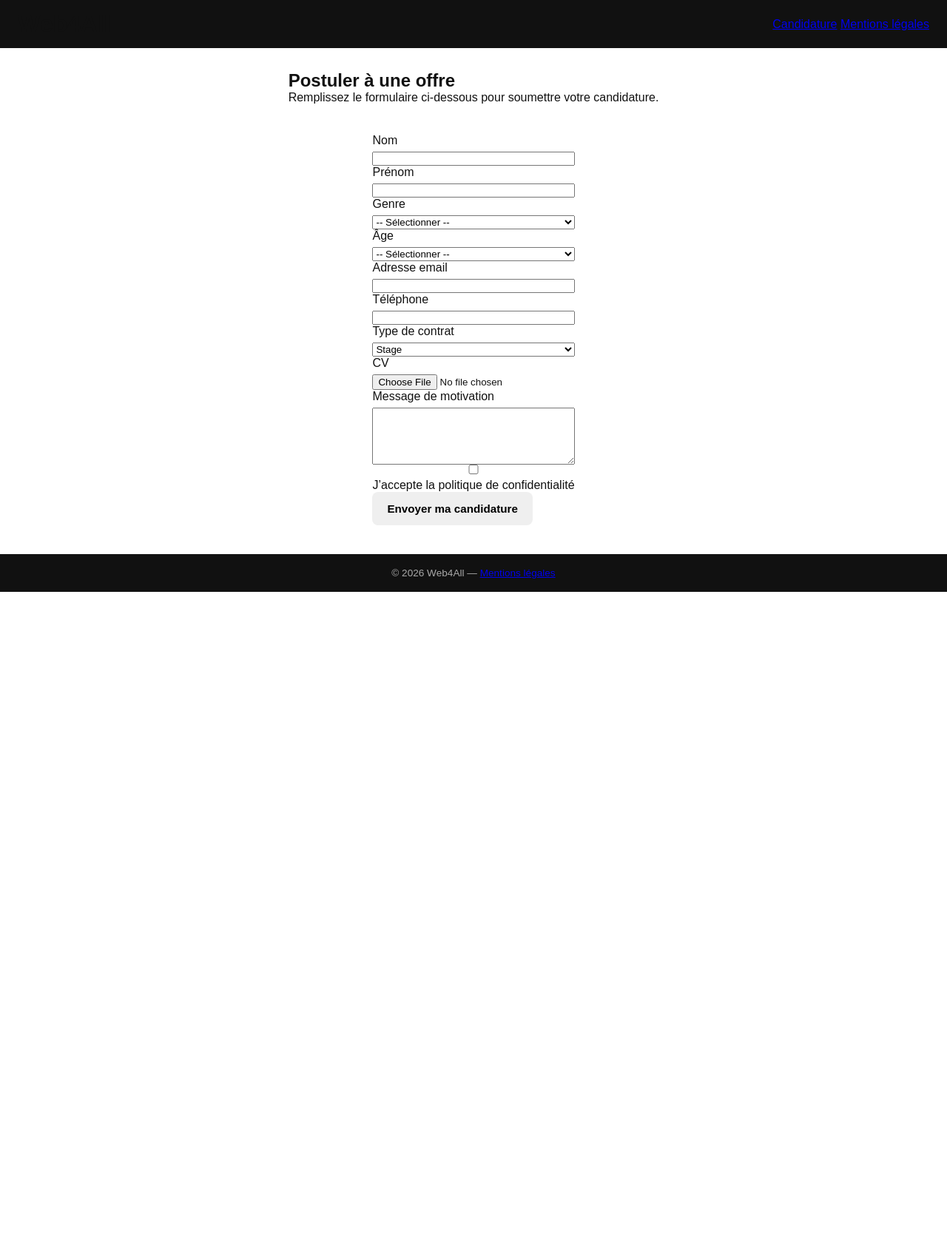
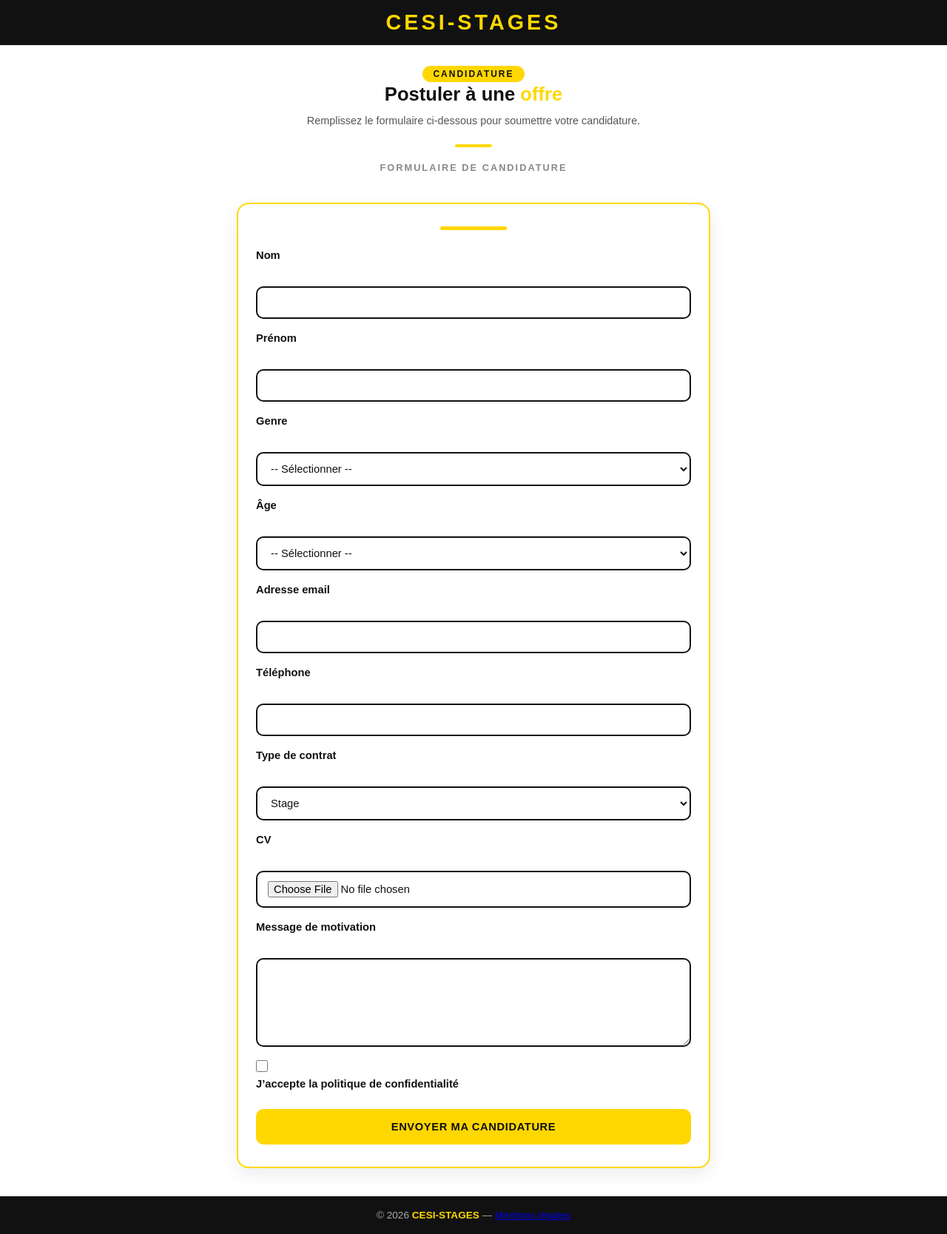
Before and after one commit to robinpornin/CESI_projet_web, a PHP site: page /src/Formulaire.html in a window 1280 px wide. Shown: the whole page at 74% size. Before the commit the page ends 800 px from the top, so only its background shows below. Run offline with PHP 8.4, Linux system fonts and the light colour scheme.

Commit message:
page formulair faite sans controller pour header et footer

```diff
--- a/src/Formulaire.html
+++ b/src/Formulaire.html
@@ -2,47 +2,42 @@
 <html lang="fr">
 <head>
     <meta charset="UTF-8">
-    <meta name="viewport" content="width=device-width, initial-scale=1.0">
-    <meta name="description" content="Postulez facilement à une offre de stage ou d'alternance sur la plateforme Web4All.">
-    <title>Postuler à une offre | Web4All</title>
+    <title>Page formulaire</title>
     <link rel="stylesheet" href="../static/Styles.css">
 </head>
 
 <body>
-<header class="header">
-    <h1>Web4All</h1>
-    <nav>
-        <a href="index.html">Candidature</a>
-        <a href="mentions-legales.html">Mentions légales</a>
-    </nav>
+<header>
+    <div class="icon-placeholder"></div>
+    <div class="logo">CESI-STAGES</div>
+    <div class="icon-placeholder"></div>
 </header>
 
-<main class="container">
-    <section class="intro">
-        <h2>Postuler à une offre</h2>
+<main>
+    <section class="bienvenue">
+        <div class="tag">Candidature</div>
+        <h1>Postuler à une <span>offre</span></h1>
         <p>Remplissez le formulaire ci-dessous pour soumettre votre candidature.</p>
     </section>
 
+    <div class="separateur"></div>
+    <div class="section-titre">Formulaire de candidature</div>
+
     <div id="message"></div>
 
+    <form action="/index.php" method="post" enctype="multipart/form-data">
+        <p>
+            <label for="nom">Nom</label><br>
+            <input type="text" id="nom" name="nom" required>
+        </p>
 
-    <form class="formulaire" action="/index.php" method="post" enctype="multipart/form-data">
+        <p>
+            <label for="prenom">Prénom</label><br>
+            <input type="text" id="prenom" name="prenom" required>
+        </p>
 
-    <div class="form-row">
-        <div class="form-group">
-            <label for="nom">Nom</label>
-            <input type="text" id="nom" name="nom" required>
-        </div>
-
-        <div class="form-group">
-            <label for="prenom">Prénom</label>
-            <input type="text" id="prenom" name="prenom" required>
-        </div>
-    </div>
-
-    <div class="form-row">
-        <div class="form-group">
-            <label for="genre">Genre</label>
+        <p>
+            <label for="genre">Genre</label><br>
             <select id="genre" name="genre" required>
                 <option value="">-- Sélectionner --</option>
                 <option value="femme">Femme</option>
@@ -50,10 +45,10 @@
                 <option value="autre">Autre</option>
                 <option value="non_precise">Préfère ne pas répondre</option>
             </select>
-        </div>
+        </p>
 
-        <div class="form-group">
-            <label for="age">Âge</label>
+        <p>
+            <label for="age">Âge</label><br>
             <select id="age" name="age" required>
                 <option value="">-- Sélectionner --</option>
                 <option value="-18">Moins de 18 ans</option>
@@ -62,53 +57,47 @@
                 <option value="36-45">36 – 45 ans</option>
                 <option value="46+">46 ans et plus</option>
             </select>
-        </div>
-    </div>
+        </p>
 
-    <div class="form-row">
-        <div class="form-group">
-            <label for="email">Adresse email</label>
+        <p>
+            <label for="email">Adresse email</label><br>
             <input type="email" id="email" name="email" required>
-        </div>
+        </p>
 
-        <div class="form-group">
-            <label for="telephone">Téléphone</label>
+        <p>
+            <label for="telephone">Téléphone</label><br>
             <input type="tel" id="telephone" name="telephone">
-        </div>
-    </div>
+        </p>
 
-    <div class="form-group">
-        <label for="type">Type de contrat</label>
+        <p>
+            <label for="type">Type de contrat</label><br>
             <select id="type" name="type">
                 <option value="stage">Stage</option>
                 <option value="alternance">Alternance</option>
             </select>
-    </div>
+        </p>
 
-    <div class="form-group">
-            <label for="cv">CV</label>
+        <p>
+            <label for="cv">CV</label><br>
             <input type="file" id="cv" name="cv" accept=".pdf" required>
-    </div>
+        </p>
 
+        <p>
+            <label for="motivation">Message de motivation</label><br>
+            <textarea id="motivation" name="message" rows="5"></textarea>
+        </p>
 
-    <div class="form-group">
-        <label for="message">Message de motivation</label>
-        <textarea id="message" name="message" rows="5"></textarea>
-    </div>
-
-    <div class="form-group checkbox">
+        <p>
             <input type="checkbox" id="rgpd" required>
             <label for="rgpd">J’accepte la politique de confidentialité</label>
-    </div>
+        </p>
 
-    <button type="submit" class="btn">Envoyer ma candidature</button>
-
+        <button type="submit" class="btn-postuler">Envoyer ma candidature</button>
     </form>
-
 </main>
 
-<footer class="footer">
-    <p>© 2026 Web4All — <a href="mentions-legales.html">Mentions légales</a></p>
+<footer>
+    <p>© 2026 <span>CESI-STAGES</span> — <a href="mentions-legales.html">Mentions légales</a></p>
 </footer>
 
 <script>
@@ -139,6 +128,5 @@ document.addEventListener("DOMContentLoaded", function () {
 });
 </script>
 
-
 </body>
 </html>
--- a/static/Styles.css
+++ b/static/Styles.css
@@ -1424,3 +1424,150 @@ footer span { color: #FFD700; font-weight: bold; }
   .fiche-entreprise,
   .fiche-offre     { position: static; min-width: unset; }
 }
+
+/* --- FORMULAIRE --- */
+form {
+  width: 100%;
+  max-width: 640px;
+  background-color: #ffffff;
+  border: 2px solid #FFD700;
+  border-radius: 16px;
+  padding: 30px 24px;
+  box-shadow: 0 8px 24px rgba(17, 17, 17, 0.08);
+  display: flex;
+  flex-direction: column;
+  gap: 18px;
+  position: relative;
+}
+
+form::before {
+  content: "";
+  display: block;
+  width: 90px;
+  height: 5px;
+  background-color: #FFD700;
+  border-radius: 3px;
+  margin: 0 auto 8px auto;
+}
+
+form p {
+  display: flex;
+  flex-direction: column;
+  gap: 8px;
+  margin: 0;
+}
+
+form label {
+  font-size: 0.92rem;
+  font-weight: 800;
+  color: #111111;
+}
+
+form input[type="text"],
+form input[type="email"],
+form input[type="tel"],
+form input[type="file"],
+form select,
+form textarea {
+  width: 100%;
+  padding: 12px 14px;
+  border: 2px solid #111111;
+  border-radius: 10px;
+  font-size: 0.92rem;
+  font-family: 'Montserrat', Arial, sans-serif;
+  background-color: #ffffff;
+  color: #111111;
+  transition: border-color 0.2s, box-shadow 0.2s, transform 0.2s;
+}
+
+form input:hover,
+form select:hover,
+form textarea:hover {
+  border-color: #FFD700;
+}
+
+form textarea {
+  resize: vertical;
+  min-height: 120px;
+}
+
+form input:focus,
+form select:focus,
+form textarea:focus {
+  outline: none;
+  border-color: #FFD700;
+  box-shadow: 0 0 0 3px rgba(255, 215, 0, 0.28);
+}
+
+form input[type="file"] {
+  cursor: pointer;
+}
+
+form input[type="checkbox"] {
+  width: 16px;
+  height: 16px;
+  accent-color: #FFD700;
+}
+
+.ligne-checkbox {
+  display: flex;
+  flex-direction: row;
+  align-items: center;
+  gap: 8px;
+  border: 2px solid #FFD700;
+  border-radius: 10px;
+  padding: 10px 12px;
+  background-color: #ffffff;
+}
+
+.ligne-checkbox label {
+  font-weight: 600;
+  font-size: 0.88rem;
+  color: #111111;
+}
+
+#message {
+  width: 100%;
+  max-width: 640px;
+  text-align: center;
+  font-size: 0.9rem;
+  font-weight: 700;
+}
+
+#message p {
+  padding: 12px 14px;
+  border-radius: 10px;
+  margin: 0 0 12px 0;
+  border: 2px solid #FFD700;
+  background-color: #ffffff;
+  color: #111111;
+}
+
+button.btn-postuler {
+  width: 100%;
+  margin-top: 8px;
+  background-color: #FFD700;
+  color: #111111;
+  border: 2px solid #FFD700;
+  padding: 14px;
+  border-radius: 10px;
+  font-size: 0.92rem;
+  font-weight: 900;
+  font-family: 'Montserrat', sans-serif;
+  text-transform: uppercase;
+  letter-spacing: 0.6px;
+  cursor: pointer;
+  transition: transform 0.2s, opacity 0.2s, background-color 0.2s, color 0.2s;
+}
+
+button.btn-postuler:hover {
+  background-color: #111111;
+  color: #FFD700;
+  border-color: #111111;
+  transform: translateY(-2px);
+}
+
+form input::placeholder,
+form textarea::placeholder {
+  color: #777777;
+}
```
Also changed, not shown: src/page_accueil.html (renamed from src/page_accueil.html.twig). Lines whose indentation alone changed are shown as unchanged.
